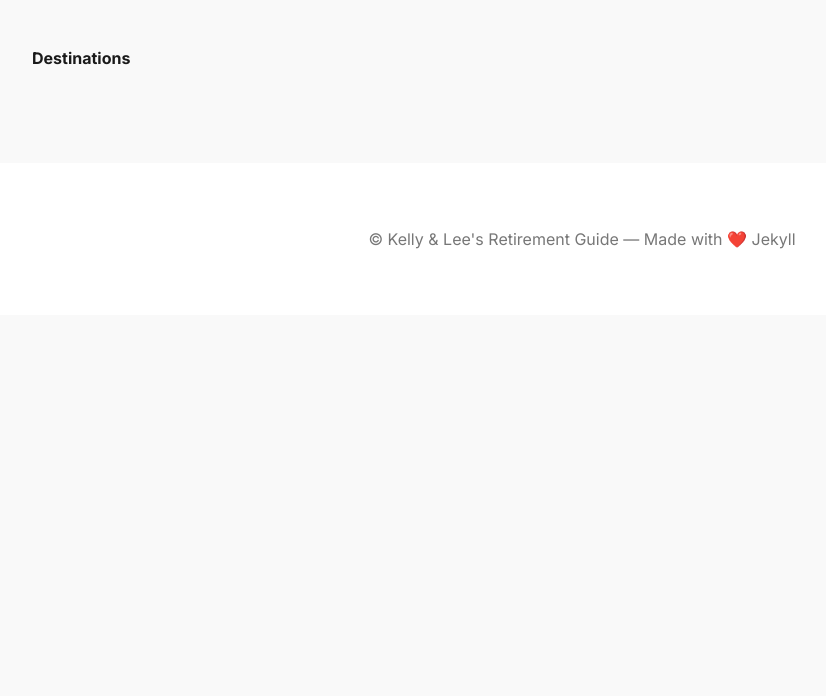
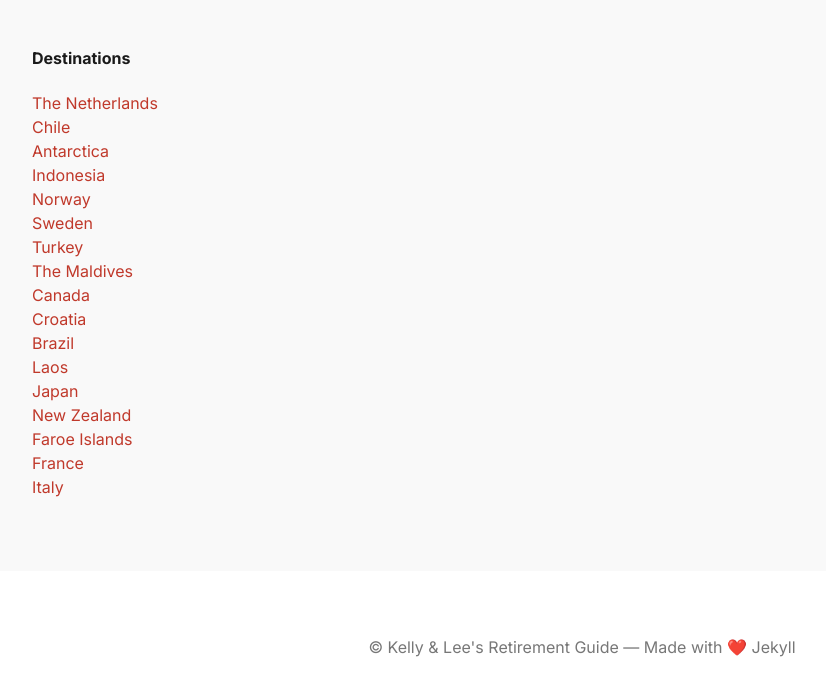
Before and after one commit to connormramey-create/Kelly_and_Lee-s_Retirement_Guide, a Jekyll site: the page built from destinations.html, in a window 1280 px wide and 1219 px high. Shown: the part 496-1192 px from the top of the window, without its empty margins (58-884 px from the left). Built offline with Jekyll 4.4.1, drawn with Linux system fonts in a browser that asks for light colours.

Commit message:
Update destinations.html

```diff
--- a/destinations.html
+++ b/destinations.html
@@ -2,4 +2,21 @@
 layout: default
 title: Destinations
 ---
-<h4>Destinations</h4>
+<h4>Destinations</h4><div></div>
+<a href="https://www.viator.com/Netherlands/d60-ttd">The Netherlands</a><div></div>
+<a href="https://www.viator.com/Chile/d80-ttd">Chile</a><div></div>
+<a href="https://www.viator.com/searchResults/all?text=Antarctica">Antarctica</a><div></div>
+<a href="https://www.viator.com/Indonesia/d15-ttd">Indonesia</a><div></div>
+<a href="https://www.viator.com/Norway/d61-ttd">Norway</a><div></div>
+<a href="https://www.viator.com/Sweden/d68-ttd">Sweden</a><div></div>
+<a href="https://www.viator.com/Turkey/d70-ttd">Turkey</a><div></div>
+<a href="https://www.viator.com/searchResults/all?text=The+Maldives">The Maldives</a><div></div>
+<a href="https://www.viator.com/Canada/d75-ttd">Canada</a><div></div>
+<a href="https://www.viator.com/Croatia/d730-ttd">Croatia</a><div></div>
+<a href="https://www.viator.com/Brazil/d79-ttd">Brazil</a><div></div>
+<a href="https://www.viator.com/Laos/d5438-ttd">Laos</a><div></div>
+<a href="https://www.viator.com/Japan/d16-ttd">Japan</a><div></div>
+<a href="https://www.viator.com/New-Zealand/d24-ttd">New Zealand</a><div></div>
+<a href="https://www.viator.com/Faroe-Islands/d37756-ttd">Faroe Islands</a><div></div>
+<a href="https://www.viator.com/France/d51-ttd">France</a><div></div>
+<a href="https://www.viator.com/Italy/d57-ttd">Italy</a><div></div>
```
